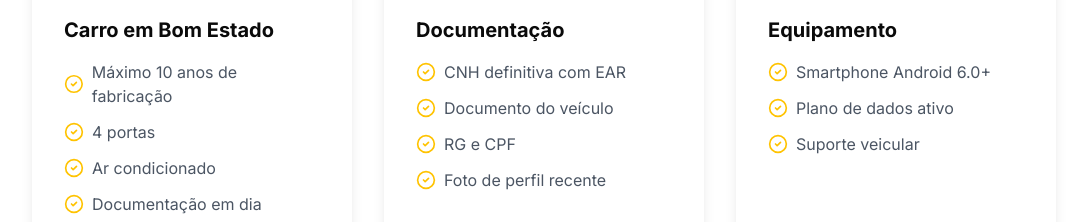
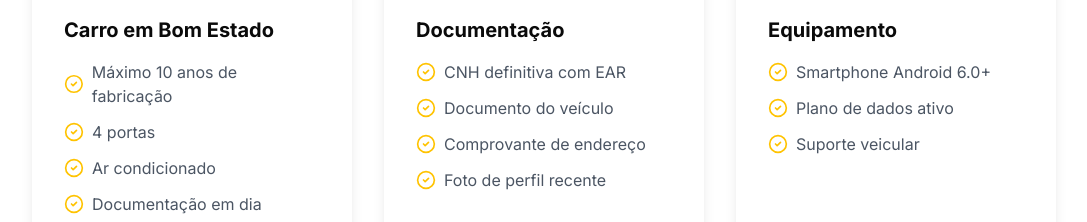
Before and after one commit to turistalol/opsmove, a Next.js app: page /seja-um-motorista in a window 1280 px wide. Shown: the part 2360-2582 px from the top of the page, without its empty margins (96-1183 px from the left). Built offline with nearby package versions, Linux system fonts and the light colour scheme.

Commit message:
Atualizar requisitos na seção "Seja um Motorista" substituindo "RG e CPF" por "Comprovante de endereço".

```diff
--- a/app/seja-um-motorista/page.tsx
+++ b/app/seja-um-motorista/page.tsx
@@ -92,7 +92,7 @@ const requirements = [
     items: [
       "CNH definitiva com EAR",
       "Documento do veículo",
-      "RG e CPF",
+      "Comprovante de endereço",
       "Foto de perfil recente",
     ],
   },
```
